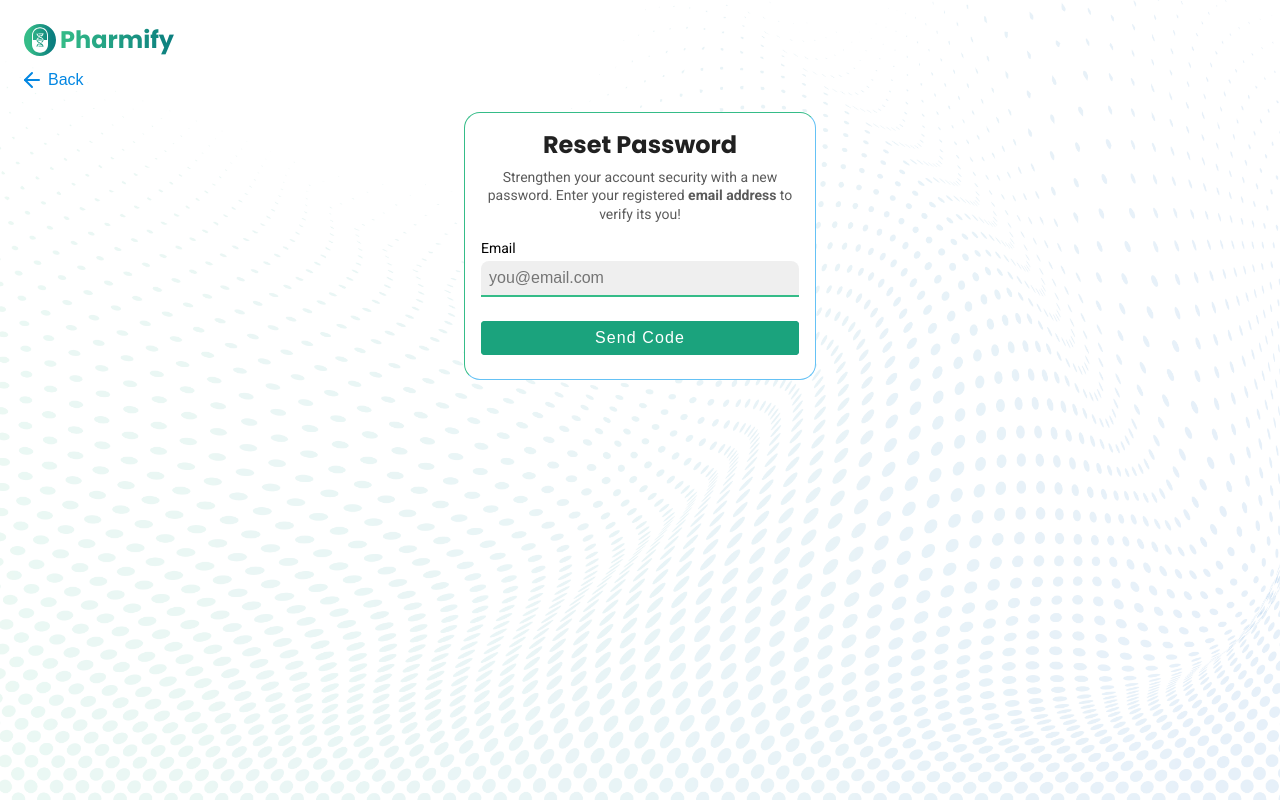
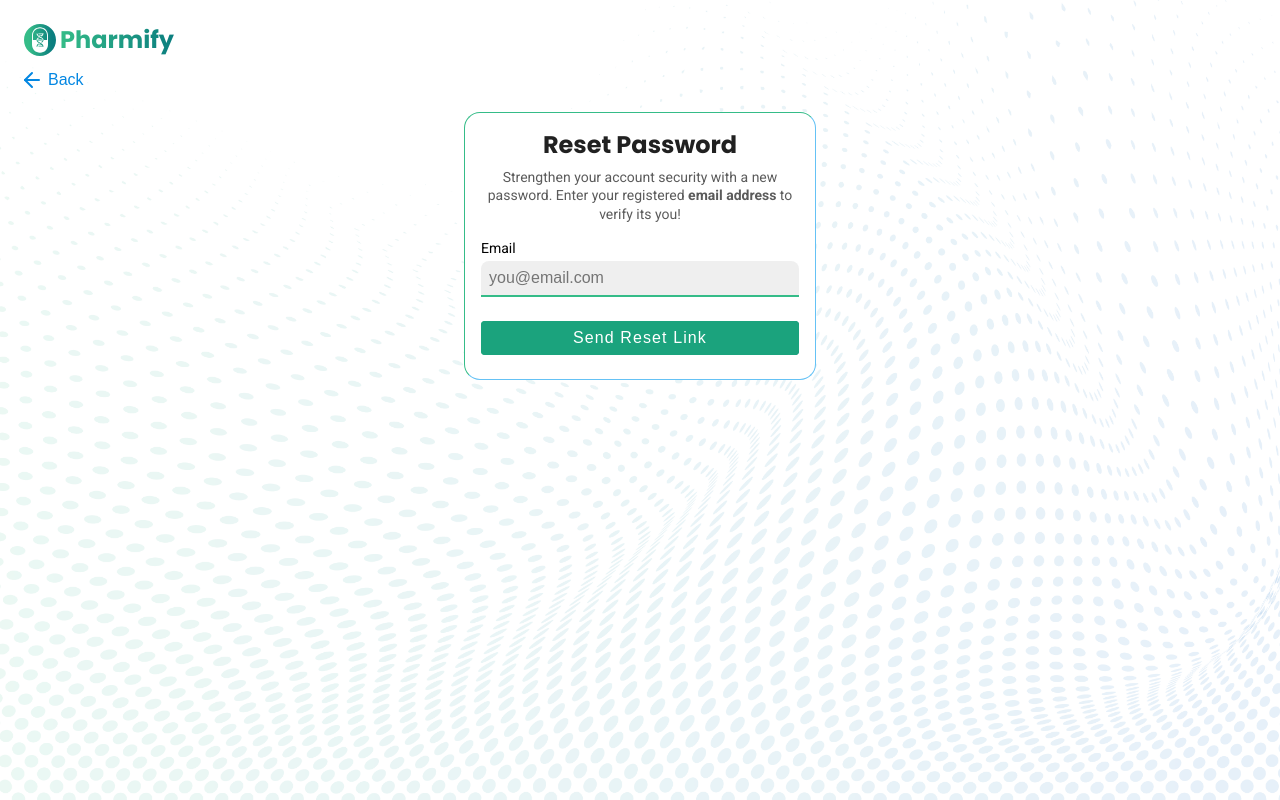
Before and after one commit to DineshGavai/pharmify, a Django app: page /reset-password/ in a window 1280 px wide. Run offline with Django 5.2, Linux system fonts and the light colour scheme.

Commit message:
Files cleanup and Minor changes

```diff
--- a/static/style/form.css
+++ b/static/style/form.css
@@ -116,6 +116,10 @@ button.text {
   letter-spacing: normal;
   width: fit-content;
   color: var(--clr-accent);
+}
+
+p button.text {
+  display: inline;
 }
 
 button.ghost:hover,
--- a/user/templates/email-template-otp.html
+++ b/user/templates/email-template-otp.html
@@ -84,7 +84,7 @@
             font-weight: 600;
         }
 
-        .otp {
+        .copy {
             font-size: 24px;
             font-family: monospace;
             font-weight: 600;
--- a/user/templates/password/password_reset.html
+++ b/user/templates/password/password_reset.html
@@ -1,4 +1,3 @@
-<!-- TODO: ADD DJANGO CODE -->
 {% load static %}
 <!DOCTYPE html>
 <html lang="en">
@@ -59,8 +58,7 @@
 
                 <!-- Send code Button -->
                 <fieldset>
-                    <button class="primary" value="Send Mail" type="submit" id="password_reset_email_send_otp_btn">Send
-                        Code</button>
+                    <button class="primary" value="Send Mail" type="submit" id="password_reset_email_send_link_btn">Send Reset Link</button>
                 </fieldset>
 
 
@@ -82,7 +80,7 @@
 
             let form = document.getElementById("password_reset_email_form");
             let emailInput = document.getElementById("password_reset_email_email");
-            let sendOTPBtn = document.getElementById("password_reset_email_send_otp_btn");
+            let sendOTPBtn = document.getElementById("password_reset_email_send_link_btn");
 
             sendOTPBtn.addEventListener("click", (e) => {
                 e.preventDefault();
@@ -103,23 +101,3 @@
 </body>
 
 </html>
-
-
-<!-- <h3>Password Reset</h3>
-<p>Forgotten your password? Enter your email below password reset <b>Link</b> will be sent to your email.</p>
-<form method="post">
-    {% csrf_token %}
-    <label for="">Email</label>
-    <input type="email" name="email" autocomplete="email" maxlength="254" placeholder="Enter email">
-    <input type="submit" value="Send Mail">
-</form>
-{% if form.errors %}
-<div class="alert alert-danger">
-    {% for field in form %}
-    {% for error in field.errors %}
-    <p>{{ error }}</p>
-    {% endfor %}
-    {% endfor %}
-
-</div>
-{% endif %} -->
--- a/user/templates/password/password_reset_done.html
+++ b/user/templates/password/password_reset_done.html
@@ -56,7 +56,6 @@
     <script type="module" src="{% static 'script/main.js' %}"></script>
 
     <script type="module">
-        // TODO: Redirect to Login / Edit Profile page
         setTimeout(() => {
             window.location.href = "{% url 'login' %}";
         }, 5000);
--- a/user/templates/password/password_reset_email.html
+++ b/user/templates/password/password_reset_email.html
@@ -1,6 +1,4 @@
 {% autoescape off %}
-<!-- TODO: Add your Django Code -->
-
 <!DOCTYPE html>
 <html lang="en">
 
--- a/user/templates/verify-email.html
+++ b/user/templates/verify-email.html
@@ -230,7 +230,7 @@
                                 if (data.message === "Email already exists.") {
                                     alert(data.message);
                                 } else {
-                                    createSnackbar({ msg: data.message, status: UI_STATUS_FEEDBACK.error });
+                                    setInputMsg(verifyEmailInput, "This email has been already taken.")
                                 }
                             }
                         },
--- a/user/urls.py
+++ b/user/urls.py
@@ -3,22 +3,20 @@ from .views import *
 from django.contrib.auth import views as auth_views
 
 
-urlpatterns=[
-    path('login/',loginUser,name="login"),
-    path('logout/',logoutUser,name="logout"),
-    path('verify-email/',verifyEmail,name="verifyEmail"),
-    path('verify/',verify,name="verify"),
-    path('signup/',signup,name="signup"),
+urlpatterns = [
+    path('login/', loginUser, name="login"),
+    path('logout/', logoutUser, name="logout"),
+    path('verify-email/', verifyEmail, name="verifyEmail"),
+    path('verify/', verify, name="verify"),
+    path('signup/', signup, name="signup"),
 
-    # Password Reset
-    # TODO: Change following URLs to given URLs
-    # Change to: reset-password
-    path('reset-password/', ResetPasswordView.as_view( html_email_template_name="password/password_reset_email.html"), name='password_reset'),
-    # Change to: reset-password-emailed
-    path("reset-password-emailed/",auth_views.PasswordResetDoneView.as_view(template_name="password/password_reset_sent.html"),name="password_reset_done"),
-    # Change to: new-password
-    path('new-password/<uidb64>/<token>/',auth_views.PasswordResetConfirmView.as_view(template_name='password/password_reset_form.html'),name='password_reset_confirm'),
-    # Change to: password-reset-success (Don't use underscores _)
-    path("password-reset-success/",auth_views.PasswordResetCompleteView.as_view(template_name="password/password_reset_done.html"),name="password_reset_complete")
+    path('reset-password/', ResetPasswordView.as_view(
+        html_email_template_name="password/password_reset_email.html"), name='password_reset'),
+    path("reset-password-emailed/", auth_views.PasswordResetDoneView.as_view(
+        template_name="password/password_reset_sent.html"), name="password_reset_done"),
+    path('new-password/<uidb64>/<token>/', auth_views.PasswordResetConfirmView.as_view(
+        template_name='password/password_reset_form.html'), name='password_reset_confirm'),
+    path("password-reset-success/", auth_views.PasswordResetCompleteView.as_view(
+        template_name="password/password_reset_done.html"), name="password_reset_complete")
 
 ]
```
Also changed, not shown: templates/index.html (+7 -0 lines), user/templates/password/password_reset_form.html (+0 -17 lines).
